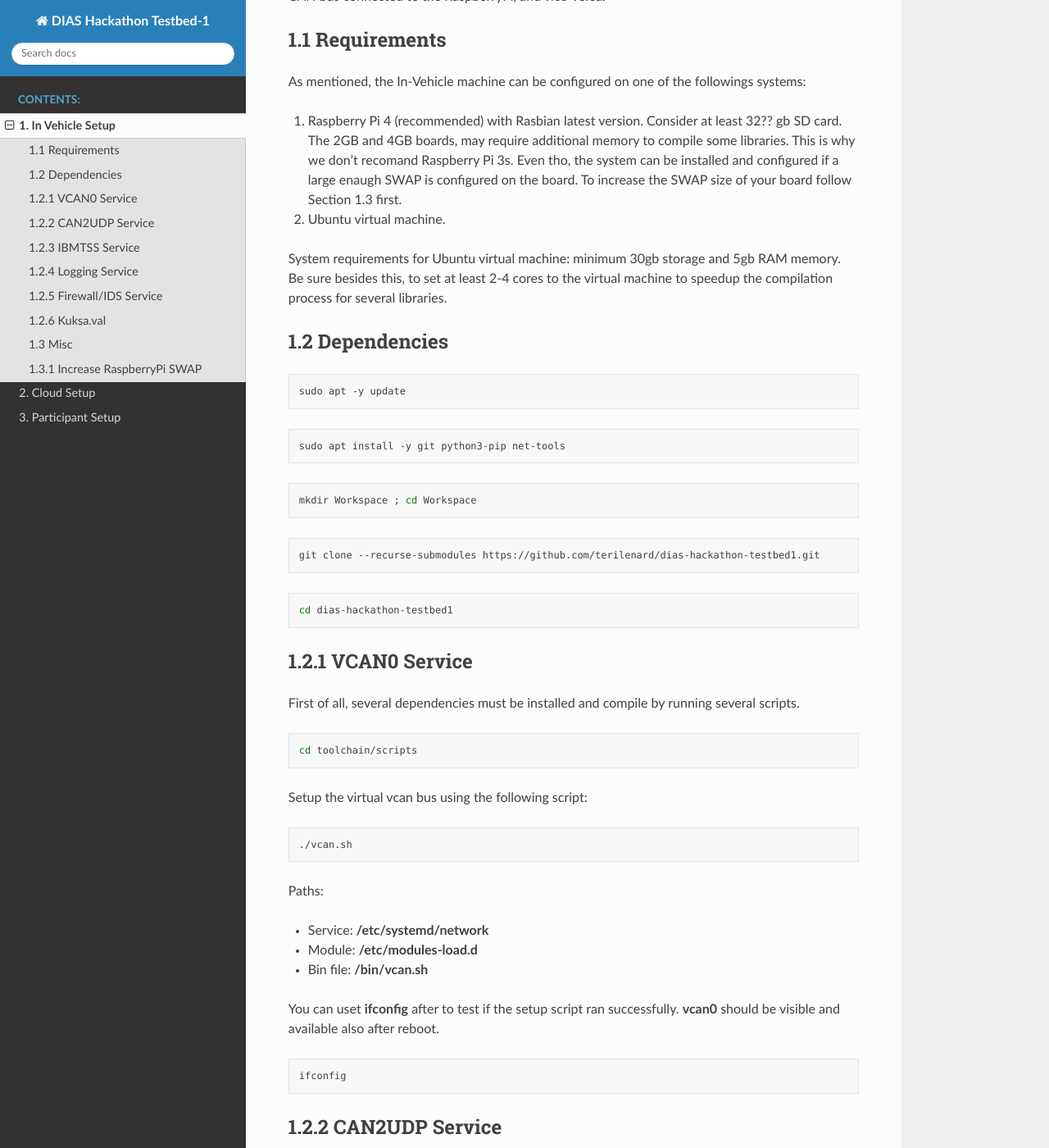
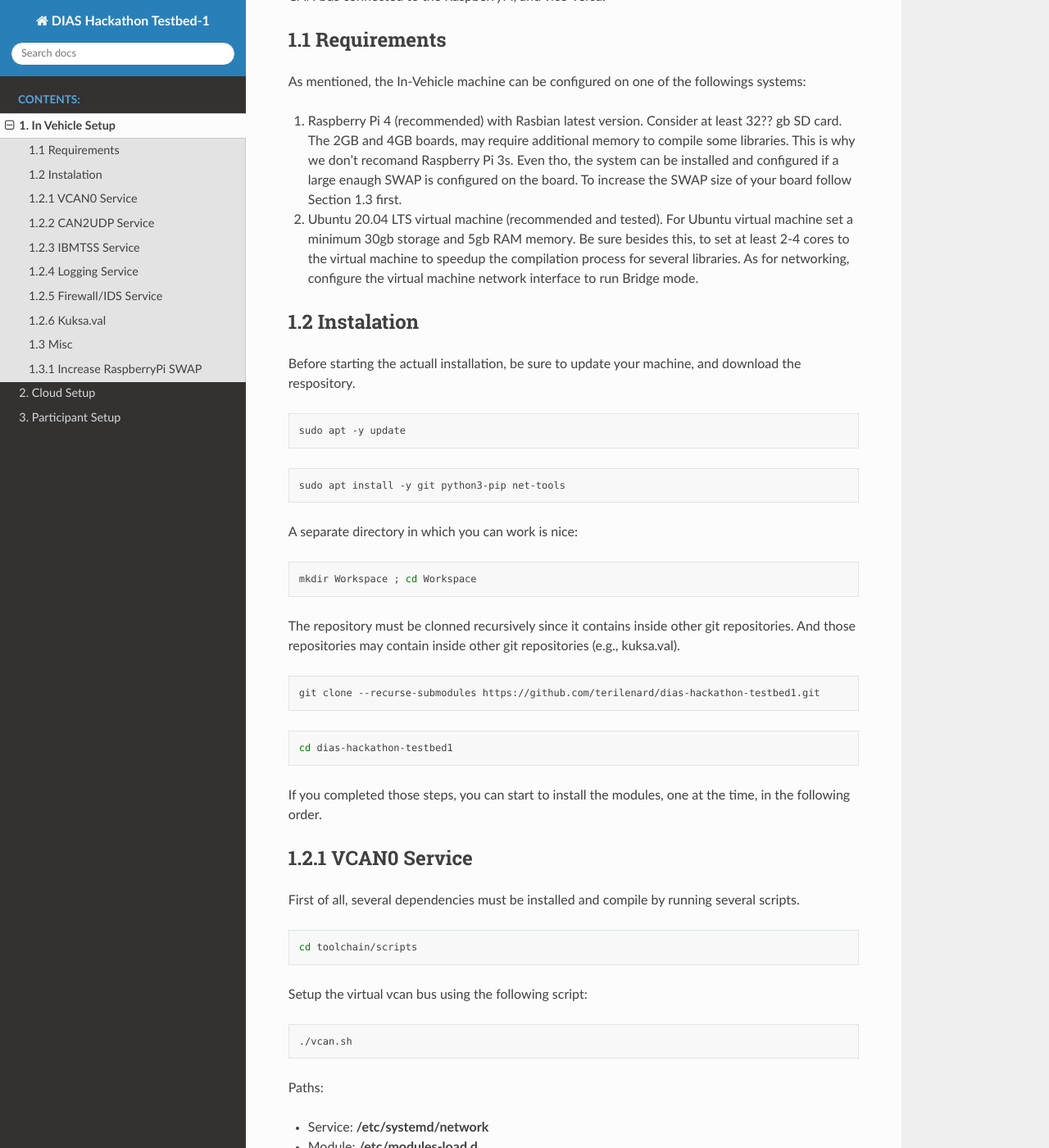
Before and after one commit to terilenard/dias-hackathon-testbed1, a Sphinx documentation site: the page built from docs/source/invehicle.rst, in a window 1280 px wide and 1400 px high, scrolled down 704 px. Shown: the whole window at 82% size. Built offline with Sphinx 7.4.7 and the Read the Docs theme 2.0.0, drawn with Linux system fonts in a browser that asks for light colours.

Commit message:
Update invehicle.rst

```diff
--- a/docs/source/invehicle.rst
+++ b/docs/source/invehicle.rst
@@ -21,12 +21,12 @@ As mentioned, the In-Vehicle machine can be configured on one of the followings
 
 1. Raspberry Pi 4 (recommended) with Rasbian latest version. Consider at least 32?? gb SD card. The 2GB and 4GB boards, may require additional memory to compile some libraries. This is why we don't recomand Raspberry Pi 3s. Even tho, the system can be installed and configured if a large enaugh SWAP is configured on the board. To increase the SWAP size of your board follow Section 1.3 first.
 
-2. Ubuntu virtual machine.
+2. Ubuntu 20.04 LTS virtual machine (recommended and tested). For Ubuntu virtual machine set a minimum 30gb storage and 5gb RAM memory. Be sure besides this, to set at least 2-4 cores to the virtual machine to speedup the compilation process for several libraries. As for networking, configure the virtual machine network interface to run Bridge mode.
 
-System requirements for Ubuntu virtual machine: minimum 30gb storage and 5gb RAM memory. Be sure besides this, to set at least 2-4 cores to the virtual machine to speedup the compilation process for several libraries.
+1.2 Instalation
+---------------
 
-1.2 Dependencies
----------
+Before starting the actuall installation, be sure to update your machine, and download the respository.
 
 .. code-block:: bash
 
@@ -36,9 +36,13 @@ System requirements for Ubuntu virtual machine: minimum 30gb storage and 5gb RAM
 
     sudo apt install -y git python3-pip net-tools
 
+A separate directory in which you can work is nice:
+
 .. code-block:: bash
 
     mkdir Workspace ; cd Workspace
+
+The repository must be clonned recursively since it contains inside other git repositories. And those repositories may contain inside other git repositories (e.g., kuksa.val).
 
 .. code-block:: bash
 
@@ -47,6 +51,8 @@ System requirements for Ubuntu virtual machine: minimum 30gb storage and 5gb RAM
 .. code-block:: bash
 
     cd dias-hackathon-testbed1
+
+If you completed those steps, you can start to install the modules, one at the time, in the following order.
 
 1.2.1 VCAN0 Service
 -------------------
```
